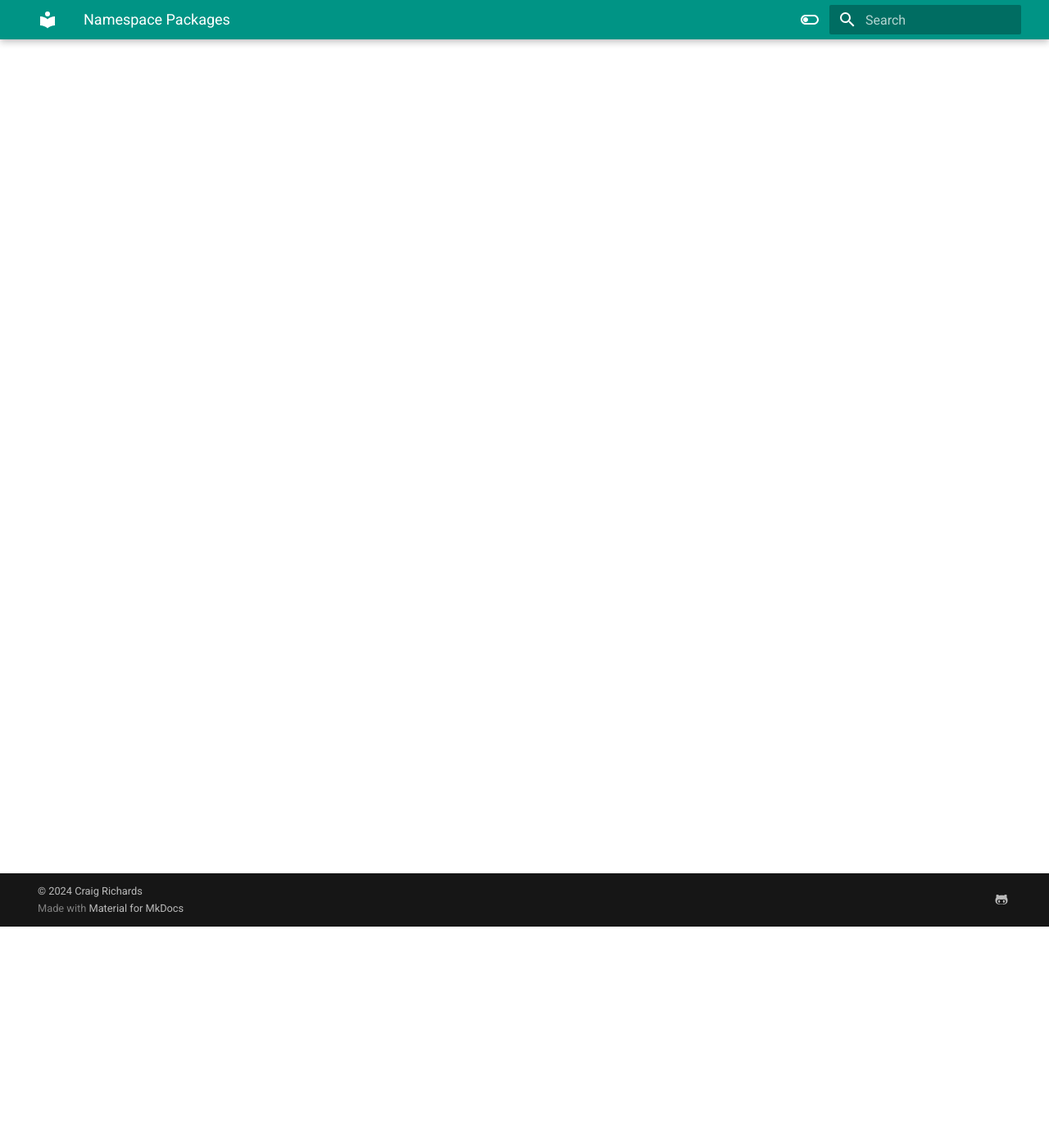
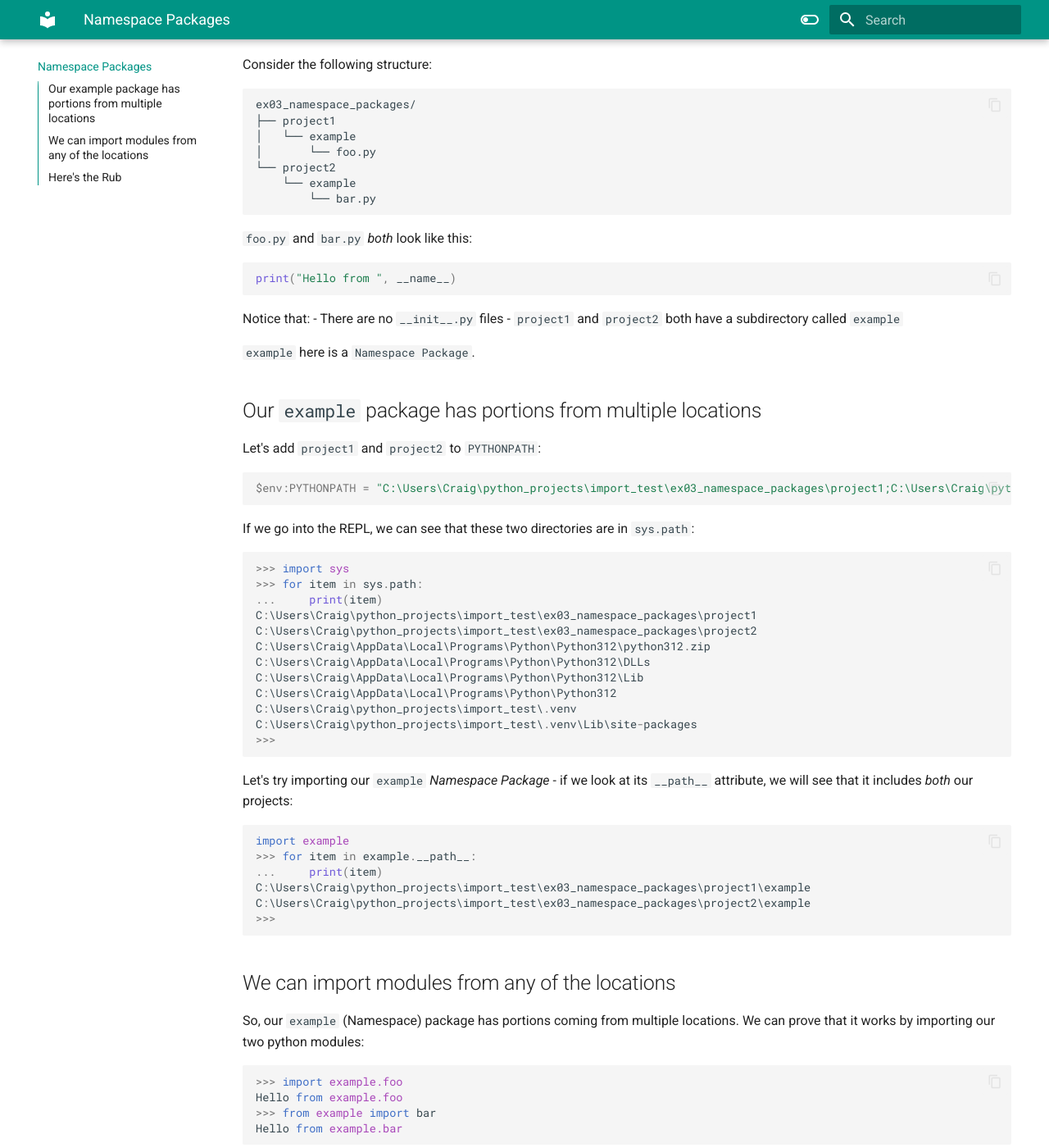
Before and after one commit to greywidget/import_test, an MkDocs documentation site: the page built from docs/four.md, in a window 1280 px wide and 1400 px high, scrolled down 270 px. Shown: the whole window at 82% size. Built offline with MkDocs 1.6.1 and Material for MkDocs 9.7.7, drawn with Linux system fonts in a browser that asks for light colours; some of the changed text lies outside the part shown.

Commit message:
Added Namespace Package example. This can close #1

````diff
--- a/docs/four.md
+++ b/docs/four.md
@@ -1 +1,102 @@
 # Namespace Packages
+A namespace package is a composite of various *portions* (a set of files in a
+single directory), where each portion contributes a subpackage to the parent
+package. See [The import system - Namespace Packages](https://docs.python.org/3/reference/import.html#namespace-packages)
+
+Thanks to [Ajyssa Coghlan's Note re import traps](https://python-notes.curiousefficiency.org/en/latest/python_concepts/import_traps.html)
+for the following example:
+
+Consider the following structure:
+```bash
+ex03_namespace_packages/
+├── project1
+│   └── example
+│       └── foo.py
+└── project2
+    └── example
+        └── bar.py
+```
+`foo.py` and `bar.py` *both* look like this:
+``` python
+print("Hello from ", __name__)
+```
+Notice that:
+- There are no `__init__.py` files
+- `project1` and `project2` both have a subdirectory called `example`
+
+`example` here is a `Namespace Package`.
+
+## Our `example` package has portions from multiple locations
+Let's add `project1` and `project2` to `PYTHONPATH`:
+``` powershell
+$env:PYTHONPATH = "C:\Users\Craig\python_projects\import_test\ex03_namespace_packages\project1;C:\Users\Craig\python_projects\import_test\ex03_namespace_packages\project2"
+```
+
+If we go into the REPL, we can see that these two directories are in `sys.path`:
+``` python
+>>> import sys
+>>> for item in sys.path:
+...     print(item)
+C:\Users\Craig\python_projects\import_test\ex03_namespace_packages\project1
+C:\Users\Craig\python_projects\import_test\ex03_namespace_packages\project2
+C:\Users\Craig\AppData\Local\Programs\Python\Python312\python312.zip
+C:\Users\Craig\AppData\Local\Programs\Python\Python312\DLLs
+C:\Users\Craig\AppData\Local\Programs\Python\Python312\Lib
+C:\Users\Craig\AppData\Local\Programs\Python\Python312
+C:\Users\Craig\python_projects\import_test\.venv
+C:\Users\Craig\python_projects\import_test\.venv\Lib\site-packages
+>>>
+```
+
+Let's try importing our `example` *Namespace Package* - if we look at its
+`__path__` attribute, we will see that it includes *both* our projects:
+``` python
+import example
+>>> for item in example.__path__:
+...     print(item)
+C:\Users\Craig\python_projects\import_test\ex03_namespace_packages\project1\example
+C:\Users\Craig\python_projects\import_test\ex03_namespace_packages\project2\example
+>>>
+```
+
+## We can import modules from any of the locations
+So, our `example` (Namespace) package has portions coming from multiple
+locations. We can prove that it works by importing our two python modules:
+``` python
+>>> import example.foo
+Hello from example.foo
+>>> from example import bar
+Hello from example.bar
+```
+
+## Here's the Rub
+If we add a `__init__.py` file to `example.py` in either of our projects, the
+Python interpreter will create a *single directory* package containing only
+modules from that directory, rather than finding all appropriately named
+subdirectories. Lets add one. Our structure now looks like this:
+``` bash
+ex03_namespace_packages/
+├── project1
+│   └── example
+│       └── foo.py
+└── project2
+    └── example
+        ├── __init__.py
+        └── bar.py
+```
+We have not changed anything else, to both projects are in `sys.path`. If we
+import now:
+``` python
+>>> from example import foo
+Traceback (most recent call last):
+  File "<stdin>", line 1, in <module>
+ImportError: cannot import name 'foo' from 'example' (C:\Users\Craig\python_projects\import_test\ex03_namespace_packages\project2\example\__init__.py)
+>>> from example import bar
+Hello from example.bar
+>>>
+```
+We can no longer access `foo.py` because adding `__init__.py` to `project2/example`
+has turned `example` into a *single directory* package e.g. a *normal* package.
+
+Most of the time, we only create *normal* packages and so it is a good practice
+to *always create `__init__.py`*
````
Also changed, not shown: docs/two.md (+3 -2 lines), 2 other files.
